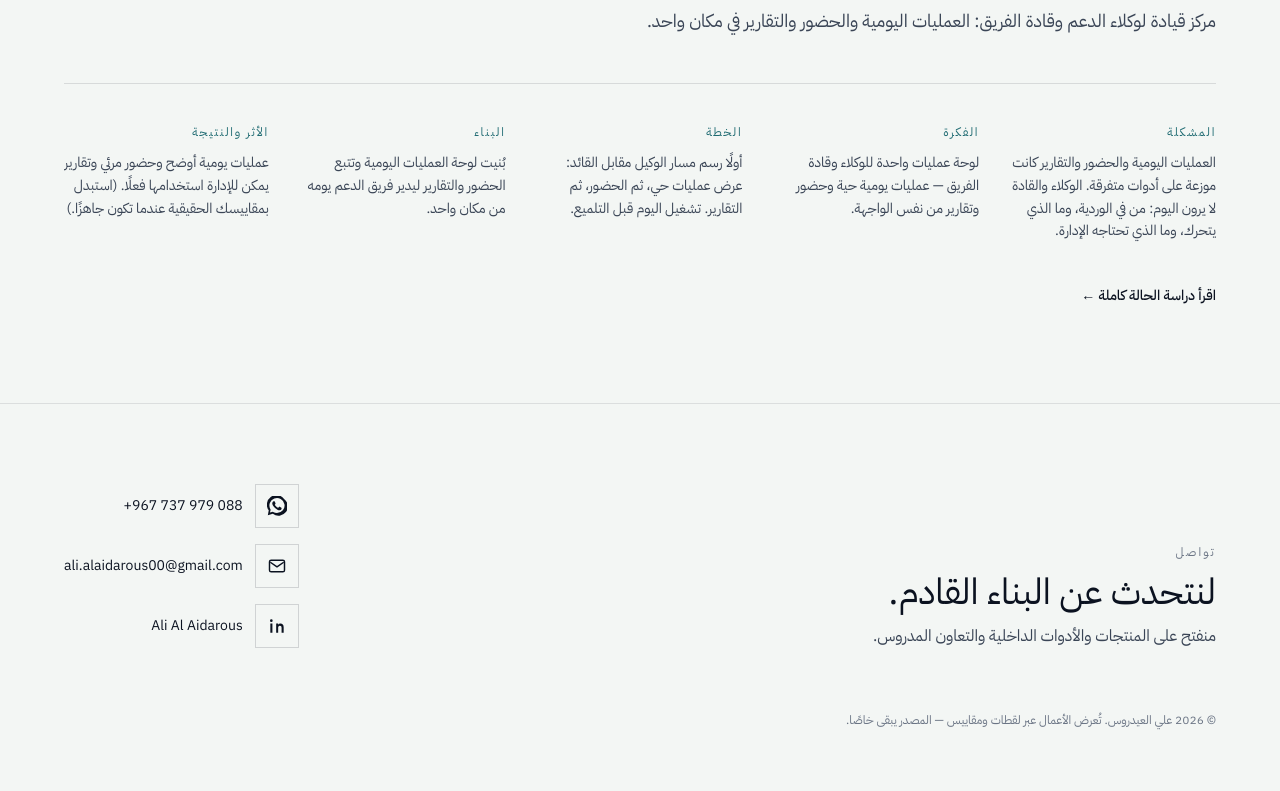
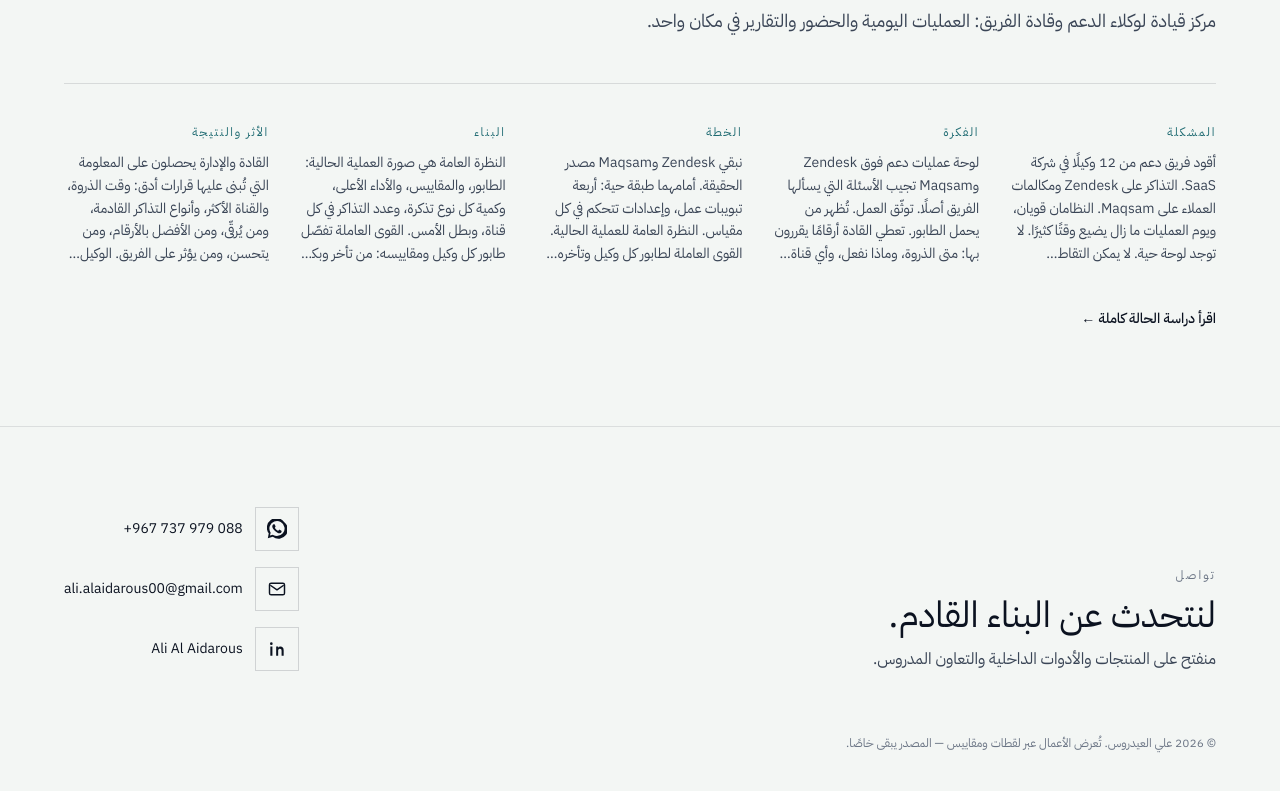
Before and after one commit to ghostyensa-sys/protofilo, a Next.js app: page /ar in a window 1280 px wide. Shown: the part 2322-3113 px from the top of the page. Built offline with nearby package versions, Linux system fonts and the light colour scheme.

Commit message:
Tell the Support Dashboard story from daily ops gaps to impact.
Replace the placeholder arc with the live Zendesk and Maqsam workflow, the four tabs, and how leaders and agents use the result.

Co-authored-by: Cursor <cursoragent@cursor.com>

```diff
--- a/src/components/CaseStages.tsx
+++ b/src/components/CaseStages.tsx
@@ -38,9 +38,9 @@ export function CaseStages({
               {stageLabels[key]}
             </h2>
           </div>
-          <p className="max-w-2xl text-lg leading-relaxed text-[var(--ink-soft)]">
+          <div className="max-w-3xl whitespace-pre-line text-lg leading-relaxed text-[var(--ink-soft)]">
             {story[key]}
-          </p>
+          </div>
         </motion.section>
       ))}
     </div>
--- a/src/content/projects.ts
+++ b/src/content/projects.ts
@@ -124,24 +124,24 @@ export const projects: Project[] = [
     },
     story: {
       issue: {
-        en: "Daily support operations, attendance, and reporting lived across scattered tools. Agents and leads could not see the day — who is on shift, what is moving, and what leadership needs to know.",
-        ar: "العمليات اليومية والحضور والتقارير كانت موزعة على أدوات متفرقة. الوكلاء والقادة لا يرون اليوم: من في الوردية، وما الذي يتحرك، وما الذي تحتاجه الإدارة.",
+        en: "I lead 12 support agents in a SaaS company. Tickets sit in Zendesk and client calls sit in Maqsam. Both products are strong, and the day still wastes time. There is no live dashboard. Nothing is readable in one look: peak hours, who is online or offline, how many tickets each agent closed, what is aging on them, CSAT, and first resolution. Workforce is the same gap. An agent must be online and active for 7.5 hours, and a lead cannot see who completed that, who is short on work, or which colleague is available. Agents also have no record of their own effort. Weekly performance has to be assembled by hand.",
+        ar: "أقود فريق دعم من 12 وكيلًا في شركة SaaS. التذاكر على Zendesk ومكالمات العملاء على Maqsam. النظامان قويان، ويوم العمليات ما زال يضيع وقتًا كثيرًا. لا توجد لوحة حية. لا يمكن التقاط المعلومة من نظرة واحدة: ساعات الذروة، من متصل ومن غير متصل، كم تذكرة أغلق كل وكيل، وما القديم عنده، ورضا العملاء، والحل من أول مرة. القوة العاملة فيها نفس الفجوة. المطلوب أن يكون الوكيل متصلًا ونشطًا 7.5 ساعة، والقائد لا يرى من أكمل ذلك ومن قصّر في العمل، ولا من من الزملاء متاح. الوكيل أيضًا لا يملك توثيقًا لجهده. أداء الأسبوع يُجمع يدويًا.",
       },
       idea: {
-        en: "One operations dashboard for agents and team leads — live daily ops, attendance, and reports from the same surface.",
-        ar: "لوحة عمليات واحدة للوكلاء وقادة الفريق — عمليات يومية حية وحضور وتقارير من نفس الواجهة.",
+        en: "A support operations dashboard on top of Zendesk and Maqsam that answers the questions the team already asks. Document the work. Show who is carrying the queue. Give leaders numbers they can decide from: when is peak, what should we do, which channel is loudest, which ticket types are arriving, why calls or emails spike at this hour, who should be promoted, who is best by the numbers, who is not, who is improving, who is not, why this agent's performance is off, and who is affecting the team.",
+        ar: "لوحة عمليات دعم فوق Zendesk وMaqsam تجيب الأسئلة التي يسألها الفريق أصلًا. توثّق العمل. تُظهر من يحمل الطابور. تعطي القادة أرقامًا يقررون بها: متى الذروة، وماذا نفعل، وأي قناة الأكثر، وأي أنواع التذاكر تصل، ولماذا تكثر المكالمات أو الإيميلات في هذا الوقت، ومن يستحق الترقية، ومن الأفضل بالأرقام ومن ليس كذلك، ومن يتحسن ومن لا يتحسن، ولماذا أداء هذا الوكيل ليس في أفضل حال، ومن يؤثر على الفريق.",
       },
       plan: {
-        en: "Map agent vs lead workflows first: a live operations view, attendance, then reports. Ship the daily run before polish.",
-        ar: "أولًا رسم مسار الوكيل مقابل القائد: عرض عمليات حي، ثم الحضور، ثم التقارير. تشغيل اليوم قبل التلميع.",
+        en: "Leave Zendesk and Maqsam as the systems of record. Put a live layer in front of them: four working tabs, plus settings that control every metric. Overview for the current operation. Workforce for each agent's queue, lateness, and old tickets. Active Jira for cards the team reported, ordered by client size and people affected. Bad ratings for the reason behind a low score, then a path to the product team. Each agent gets a profile. Performance emails go out weekly, monthly, and quarterly. TV mode runs the floor. Exports cover bad ratings, workforce, and overview.",
+        ar: "نبقي Zendesk وMaqsam مصدر الحقيقة. أمامهما طبقة حية: أربعة تبويبات عمل، وإعدادات تتحكم في كل مقياس. النظرة العامة للعملية الحالية. القوى العاملة لطابور كل وكيل وتأخره والتذاكر القديمة. Jira النشطة للبطاقات التي بلّغها الفريق، مرتبة حسب حجم العميل وعدد المتأثرين. التقييمات السيئة لسبب التقييم ثم تمرير ما يخص فريق المنتج. لكل وكيل ملفه. رسائل الأداء تخرج أسبوعيًا وشهريًا وربع سنوي. وضع التلفاز لقاعة الفريق. التصدير يغطي التقييمات السيئة والقوى العاملة والنظرة العامة.",
       },
       build: {
-        en: "Built the daily operations dashboard, attendance tracking, and reporting so the support team runs the day from one place.",
-        ar: "بُنيت لوحة العمليات اليومية وتتبع الحضور والتقارير ليدير فريق الدعم يومه من مكان واحد.",
+        en: "Overview is the live picture of the current operation: the queue, the metrics, top performance, ticket-type volume, tickets per channel, and yesterday's hero.\n\nWorkforce breaks down each agent's queue and metrics: who is late and by how many minutes, who is online and who is not, who holds the largest number of tickets, and one place for the team's old tickets so help goes where it is actually needed.\n\nActive Jira lists the cards the team reported, with priority based on client size and how many people the issue affects.\n\nBad ratings shows who rated poorly, why, the comment, the tier, and the cause: a feature request, bad service, a system limitation, or wrong information. The tab is used to raise team performance and to forward product cases that are not a service failure.\n\nSettings is where every metric is controlled. The system emails each agent a performance report weekly, monthly, and quarterly. Each agent can open their own bad ratings, their performance, and a profile that shows whether they are improving. TV mode is included. Reports export for bad ratings, workforce, and overview.",
+        ar: "النظرة العامة هي صورة العملية الحالية: الطابور، والمقاييس، والأداء الأعلى، وكمية كل نوع تذكرة، وعدد التذاكر في كل قناة، وبطل الأمس.\n\nالقوى العاملة تفصّل طابور كل وكيل ومقاييسه: من تأخر وبكم دقيقة، ومن متصل ومن ليس كذلك، ومن معه أكبر عدد من التذاكر، ومكان واحد لتذاكر الفريق القديمة حتى تذهب المساعدة حيث تحتاج فعلًا.\n\nJira النشطة تعرض كل البطاقات التي بلّغها الفريق، وأولويتها حسب حجم العميل وعدد المتأثرين بالمشكلة.\n\nالتقييمات السيئة تعرض من قيّم تقييمًا سيئًا، ولماذا، والتعليق، والفئة، والسبب: طلب ميزة، أم خدمة سيئة، أم حد في النظام، أم معلومة خاطئة. التبويب يرفع أداء الفريق ويمرّر لفريق المنتج ما ليس فشل خدمة.\n\nالإعدادات هي مكان التحكم في كل مقياس. النظام يرسل لكل وكيل تقرير أداء أسبوعيًا وشهريًا وربع سنوي. كل وكيل يرى تقييماته السيئة وأداءه وملفه الذي يُظهر إن كان يتحسن. يوجد وضع تلفاز. وتُصدَّر تقارير التقييمات السيئة والقوى العاملة والنظرة العامة.",
       },
       impact: {
-        en: "Clearer daily operations, visible attendance, and reports leadership can actually use. (Swap in your real metrics when ready.)",
-        ar: "عمليات يومية أوضح وحضور مرئي وتقارير يمكن للإدارة استخدامها فعلًا. (استبدل بمقاييسك الحقيقية عندما تكون جاهزًا.)",
+        en: "Leaders and management get the information for an accurate decision: peak time, the loudest channel, the ticket types coming in, who to promote, who is best by the numbers, who is improving, and who is affecting the team. Agents see their own work documented, know who is available in one look, and receive their performance without a manual write-up.",
+        ar: "القادة والإدارة يحصلون على المعلومة التي تُبنى عليها قرارات أدق: وقت الذروة، والقناة الأكثر، وأنواع التذاكر القادمة، ومن يُرقّى، ومن الأفضل بالأرقام، ومن يتحسن، ومن يؤثر على الفريق. الوكيل يرى عمله موثّقًا، ويعرف من المتاح بنظرة واحدة، ويصله أداؤه دون تجميع يدوي.",
       },
     },
   },
```
